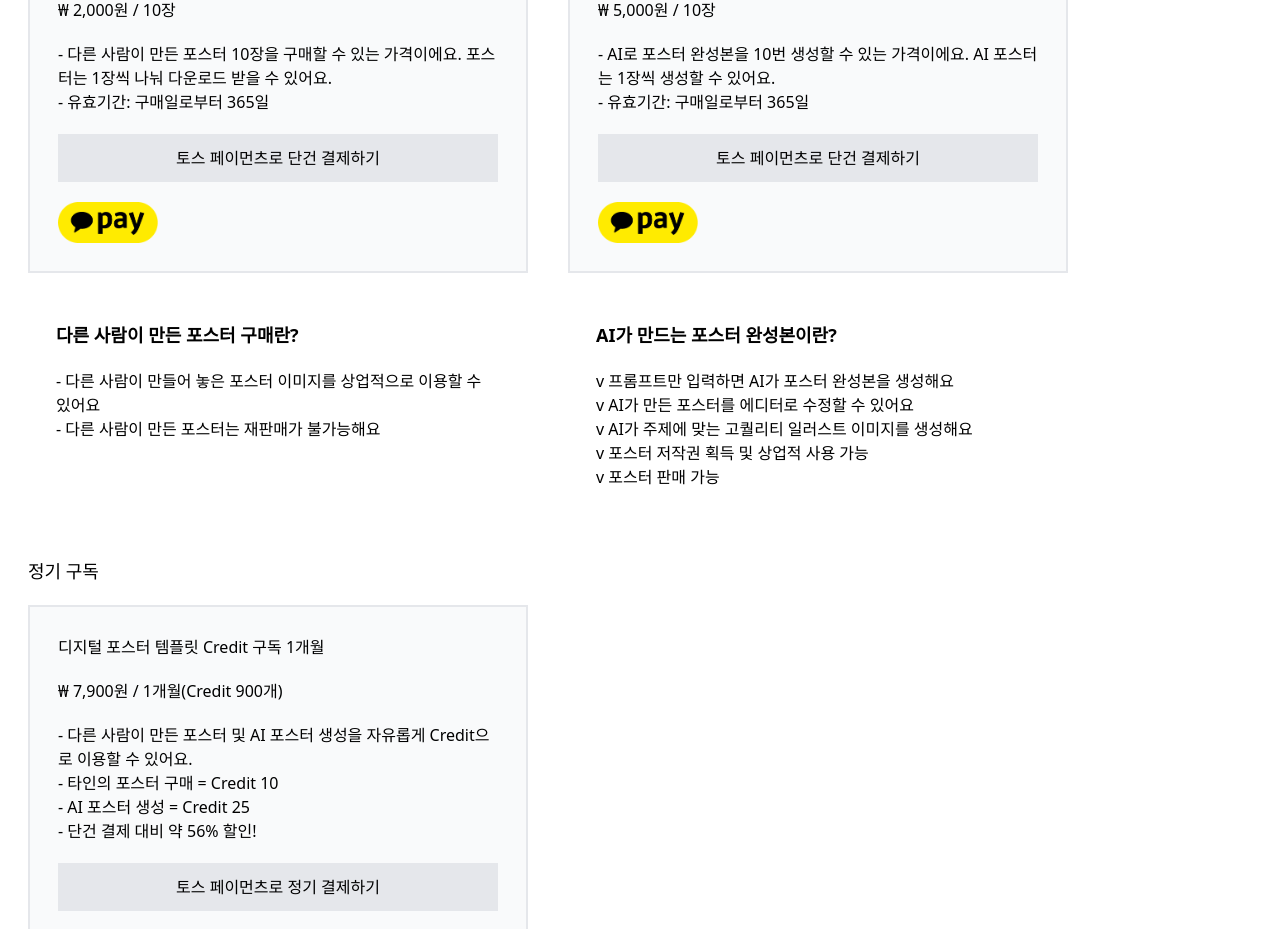
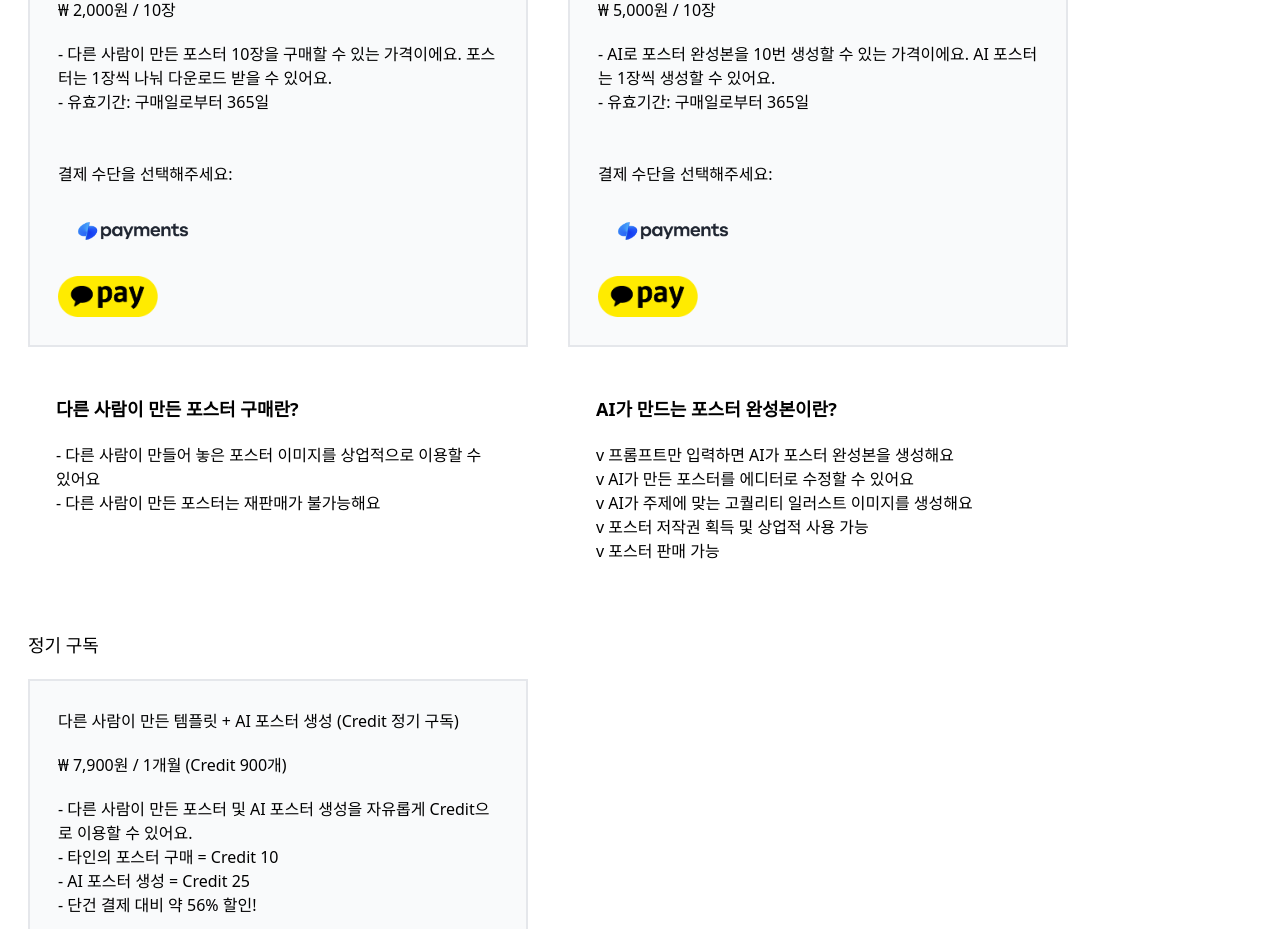
Before and after one commit to SW-rocket-dan/mvp-first, a React (Vite) app: page /payment in a window 1280 px wide. Shown: the part 320-1249 px from the top of the page. Built offline with nearby package versions, Linux system fonts and the light colour scheme.

Commit message:
토스 페이먼츠 결제버튼 공식 이미지로 변경

```diff
--- a/src/pages/PaymentPage.tsx
+++ b/src/pages/PaymentPage.tsx
@@ -4,6 +4,7 @@ import { Link } from 'react-router-dom';
 import Footer from '@components/Footer';
 import logoCardcapture from '../../public/logo-cardcapture.png';
 import kakaopayButton from '../../public/payment_icon_yellow_large.png';
+import tosspaymentButton from '../../public/TossPayments_Logo_Simple_Primary.png';
 
 declare global {
   interface Window {
@@ -131,9 +132,11 @@ const PaymentPage = () => {
               <div>₩ 2,000원 / 10장</div>
               <div>
                 - 다른 사람이 만든 포스터 10장을 구매할 수 있는 가격이에요. 포스터는 1장씩 나눠 다운로드 받을 수 있어요.<br />
-                - 유효기간: 구매일로부터 365일
+                - 유효기간: 구매일로부터 365일<br />
+                <br /><br />
+                결제 수단을 선택해주세요:<br />
               </div>
-              <button onClick={() => handlePurchase(basePaymentOtherTossSingle)} className='p-3 bg-gray-200'>토스 페이먼츠로 단건 결제하기</button>
+              <img src={tosspaymentButton} width={150} onClick={() => handlePurchase(basePaymentOtherTossSingle)} className='cursor-pointer' />
               <img src={kakaopayButton} width={100} onClick={() => handlePurchase(basePaymentOtherKakaopaySingle)} className='cursor-pointer' />
 
             </div>
@@ -142,9 +145,11 @@ const PaymentPage = () => {
               <div>₩ 5,000원 / 10장</div>
               <div>
                 - AI로 포스터 완성본을 10번 생성할 수 있는 가격이에요. AI 포스터는 1장씩 생성할 수 있어요.<br />
-                - 유효기간: 구매일로부터 365일
+                - 유효기간: 구매일로부터 365일<br />
+                <br /><br />
+                결제 수단을 선택해주세요:<br />
               </div>
-              <button onClick={() => handlePurchase(basePaymentAiTossSingle)} className='p-3 bg-gray-200'>토스 페이먼츠로 단건 결제하기</button>
+              <img src={tosspaymentButton} width={150} onClick={() => handlePurchase(basePaymentAiTossSingle)} className='cursor-pointer' />
               <img src={kakaopayButton} width={100} onClick={() => handlePurchase(basePaymentAiKakaopaySingle)} className='cursor-pointer' />
             </div>
           </div>
@@ -169,15 +174,17 @@ const PaymentPage = () => {
           <div className='text-lg'>정기 구독</div>
           <div className='flex flex-row gap-10'>
             <div className='flex flex-col gap-5 w-[500px] p-7 border-md bg-gray-50 border-2'>
-              <div>디지털 포스터 템플릿 Credit 구독 1개월</div>
-              <div>₩ 7,900원 / 1개월(Credit 900개)</div>
+              <div>다른 사람이 만든 템플릿 + AI 포스터 생성 (Credit 정기 구독)  </div>
+              <div>₩ 7,900원 / 1개월 (Credit 900개)</div>
               <div>
                 - 다른 사람이 만든 포스터 및 AI 포스터 생성을 자유롭게 Credit으로 이용할 수 있어요.<br />
                 - 타인의 포스터 구매 = Credit 10<br />
                 - AI 포스터 생성 = Credit 25<br />
                 - 단건 결제 대비 약 56% 할인!<br />
+                <br /><br />
+                결제 수단을 선택해주세요:<br />
               </div>
-              <button onClick={() => handlePurchase(basePaymentCreditTossSubscribe)} className='p-3 bg-gray-200'>토스 페이먼츠로 정기 결제하기</button>
+              <img src={tosspaymentButton} width={150} onClick={() => handlePurchase(basePaymentCreditTossSubscribe)} className='cursor-pointer' />
               <img src={kakaopayButton} width={100} onClick={() => handlePurchase(basePaymentCreditKakaopaySubscribe)} className='cursor-pointer' />
             </div>
           </div>
```
Also changed, not shown: public/TossPayments_Logo_Simple_Primary.png (added), public/TossPayments_Logo_Simple_Primary_Reverse.png (added).
